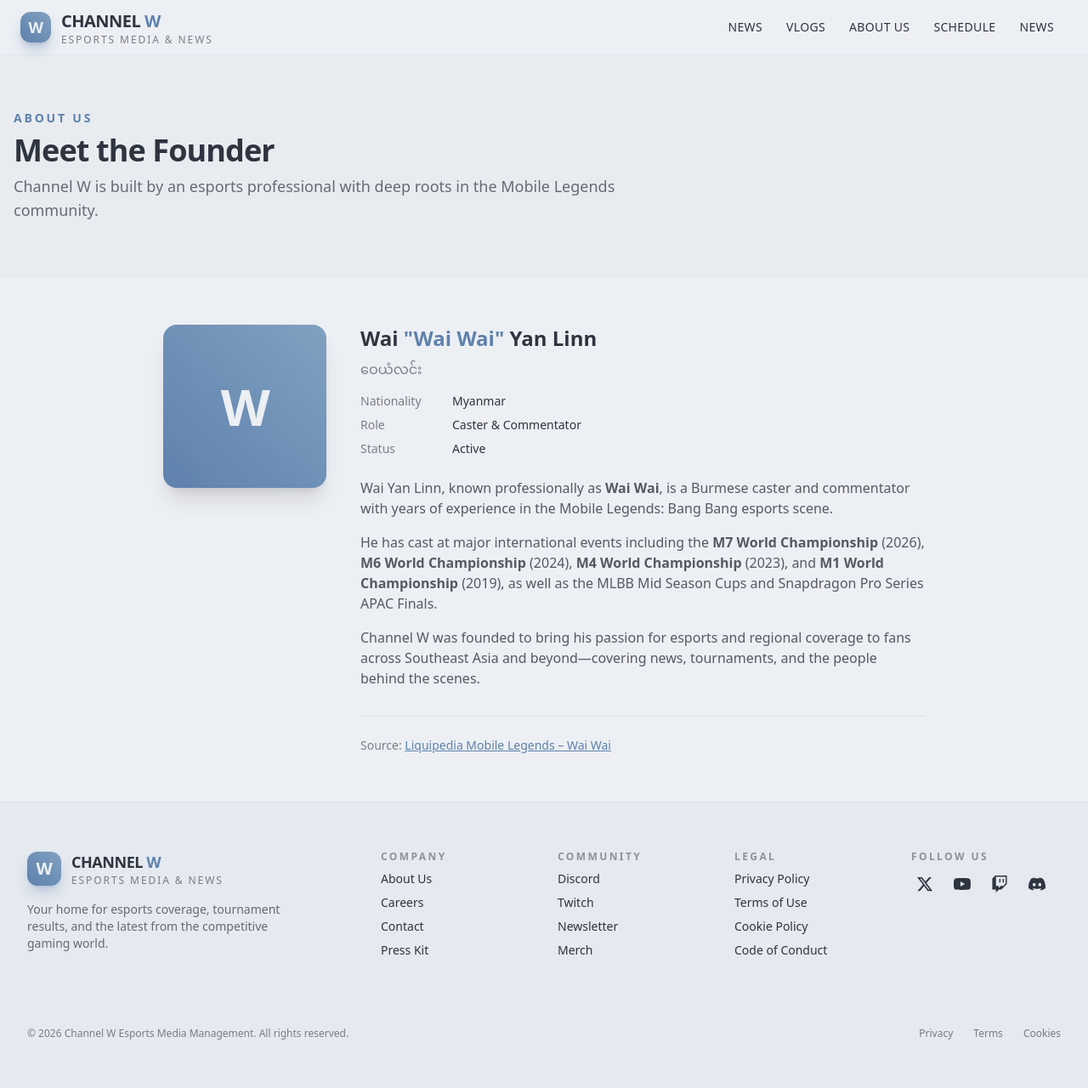
After one commit to TharHtet236401/channel_w_esports_media, a Django app: page /about/ in a window 1280 px wide. The commit adds this page. Shown: the whole page at 85% size. Run offline with Django 5.2, Linux system fonts and the light colour scheme; style sheets or scripts are compiled from the project's sources.

Commit message:
nav link fix

```diff
--- /dev/null
+++ b/apps/core/templates/core/about.html
@@ -0,0 +1,77 @@
+{% extends 'base.html' %}
+
+{% block title %}About Us — Channel W{% endblock %}
+
+{% block content %}
+<section class="bg-base-200/50 border-b border-base-300/40">
+    <div class="container mx-auto px-4 py-12 md:py-16">
+        <div class="max-w-3xl">
+            <p class="text-primary font-semibold text-sm uppercase tracking-[0.2em] mb-2">About Us</p>
+            <h1 class="text-3xl md:text-4xl font-extrabold tracking-tight text-base-content">
+                Meet the Founder
+            </h1>
+            <p class="text-base-content/70 mt-2 text-lg">
+                Channel W is built by an esports professional with deep roots in the Mobile Legends community.
+            </p>
+        </div>
+    </div>
+</section>
+
+<section class="container mx-auto px-4 py-10 md:py-14">
+    <div class="max-w-4xl mx-auto">
+        <div class="flex flex-col md:flex-row gap-10 items-start">
+            <!-- Profile card -->
+            <div class="flex-shrink-0">
+                <div class="w-48 h-48 rounded-2xl bg-gradient-to-tr from-primary to-secondary flex items-center justify-center shadow-xl">
+                    <span class="text-base-100 font-black text-6xl tracking-tight">W</span>
+                </div>
+            </div>
+
+            <div class="flex-1">
+                <h2 class="text-2xl font-bold text-base-content mb-2">
+                    Wai <span class="text-primary">"Wai Wai"</span> Yan Linn
+                </h2>
+                <p class="text-base-content/60 mb-4 font-medium">ဝေယံလင်း</p>
+
+                <dl class="space-y-2 text-sm mb-6">
+                    <div class="flex gap-3">
+                        <dt class="text-base-content/60 w-24">Nationality</dt>
+                        <dd class="font-medium">Myanmar</dd>
+                    </div>
+                    <div class="flex gap-3">
+                        <dt class="text-base-content/60 w-24">Role</dt>
+                        <dd class="font-medium">Caster &amp; Commentator</dd>
+                    </div>
+                    <div class="flex gap-3">
+                        <dt class="text-base-content/60 w-24">Status</dt>
+                        <dd class="font-medium">Active</dd>
+                    </div>
+                </dl>
+
+                <div class="prose prose-base text-base-content/80 max-w-none">
+                    <p class="mb-4">
+                        Wai Yan Linn, known professionally as <strong>Wai Wai</strong>, is a Burmese caster and commentator
+                        with years of experience in the Mobile Legends: Bang Bang esports scene.
+                    </p>
+                    <p class="mb-4">
+                        He has cast at major international events including the <strong>M7 World Championship</strong> (2026),
+                        <strong>M6 World Championship</strong> (2024), <strong>M4 World Championship</strong> (2023),
+                        and <strong>M1 World Championship</strong> (2019), as well as the MLBB Mid Season Cups and
+                        Snapdragon Pro Series APAC Finals.
+                    </p>
+                    <p>
+                        Channel W was founded to bring his passion for esports and regional coverage to fans across
+                        Southeast Asia and beyond—covering news, tournaments, and the people behind the scenes.
+                    </p>
+                </div>
+
+                <div class="mt-8 pt-6 border-t border-base-300/60">
+                    <p class="text-sm text-base-content/60">
+                        Source: <a href="https://liquipedia.net/mobilelegends/Wai_Wai" target="_blank" rel="noopener noreferrer" class="link link-primary">Liquipedia Mobile Legends – Wai Wai</a>
+                    </p>
+                </div>
+            </div>
+        </div>
+    </div>
+</section>
+{% endblock %}
--- a/apps/core/urls.py
+++ b/apps/core/urls.py
@@ -2,5 +2,5 @@ from django.urls import path
 from .views import home
 
 urlpatterns = [
-    path('', home, name='home'),
+    path("", home, name="home"),
 ]
--- a/apps/core/views.py
+++ b/apps/core/views.py
@@ -1,6 +1,12 @@
 from django.shortcuts import render
 
-# Create your views here.
 
 def home(request):
-    return render(request, 'core/home.html')
+    return render(request, "core/home.html")
+
+
+def about(request):
+    try:
+        return render(request, "core/about.html")
+    except Exception as e:
+        return render(request, "core/about.html", {"error": str(e)})
--- a/config/urls.py
+++ b/config/urls.py
@@ -17,8 +17,11 @@ Including another URLconf
 from django.contrib import admin
 from django.urls import path, include
 
+from apps.core.views import about
+
 urlpatterns = [
-    path('admin/', admin.site.urls),
-    path('home/', include('apps.core.urls')),
-    path('', include('apps.posts.urls')),
+    path("admin/", admin.site.urls),
+    path("home/", include("apps.core.urls")),
+    path("", include("apps.posts.urls")),
+    path("about/", about, name="about"),
 ]
--- a/templates/components/nav.html
+++ b/templates/components/nav.html
@@ -19,7 +19,7 @@
         <div class="hidden lg:flex flex-1 justify-end">
             <ul class="menu menu-horizontal px-1 gap-1 text-sm font-medium">
                 <li>
-                    <a href="#" class="uppercase tracking-wide">
+                    <a href="{% url 'post_list' %}" class="uppercase tracking-wide">
                     News
                     </a>
                 </li>
@@ -29,7 +29,7 @@
                     </a>
                 </li>
                 <li>
-                    <a href="#" class="uppercase tracking-wide">
+                    <a href="{% url 'about' %}" class="uppercase tracking-wide">
                         About Us
                     </a>
                 </li>
```
